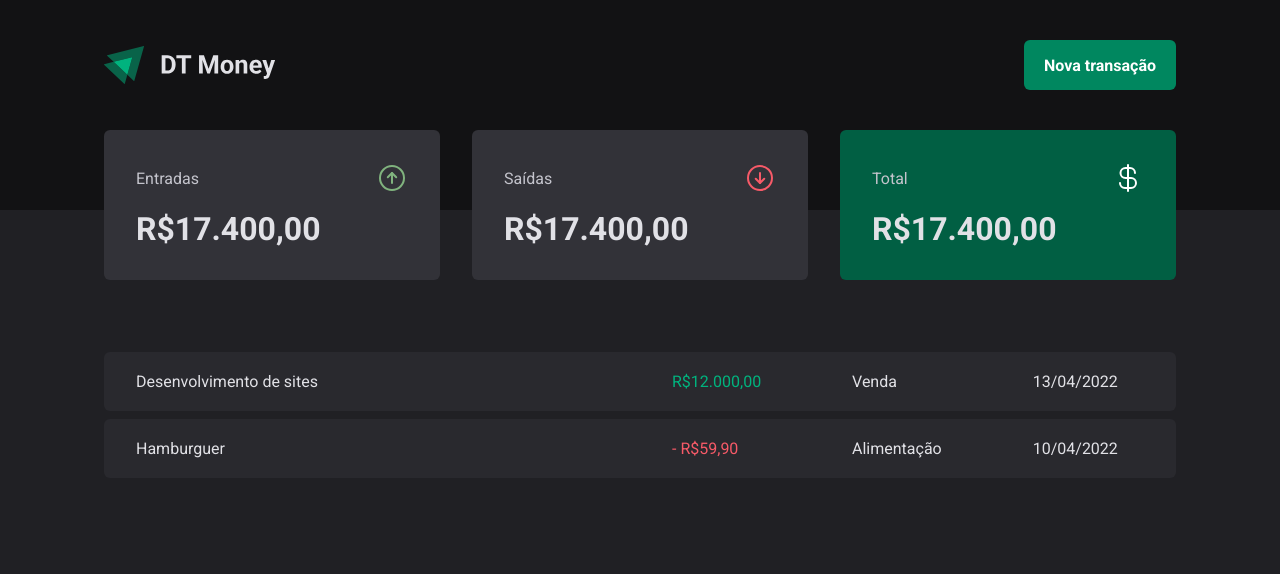
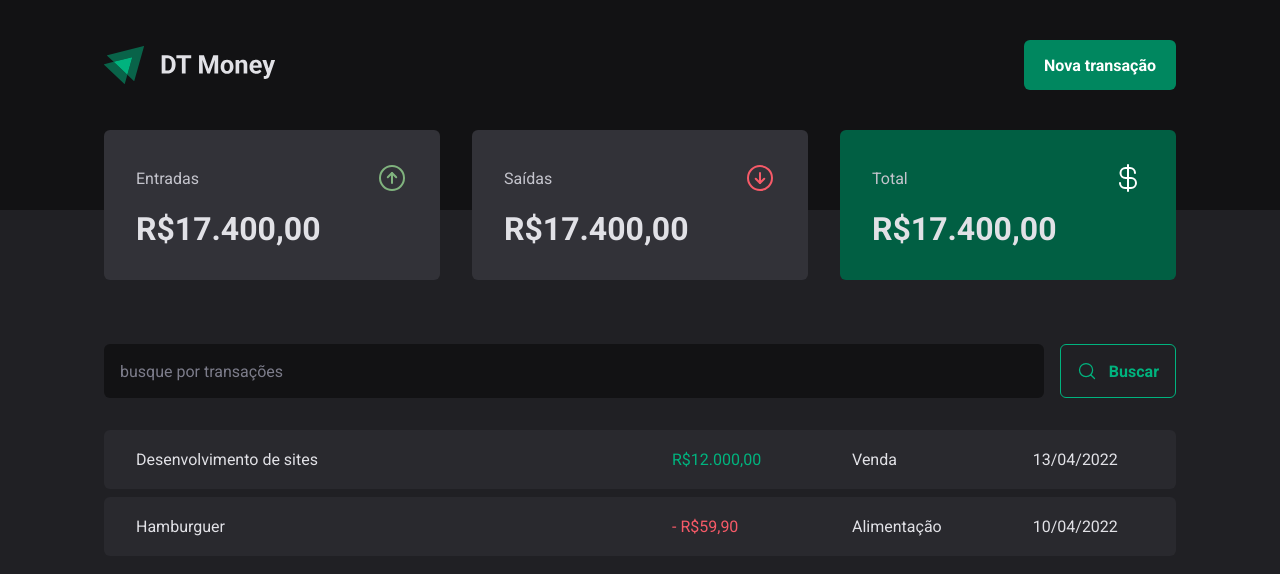
Before and after one commit to ElleLavigne/03-dt-money, a React (Vite) app: page / in a window 1280 px wide. Shown: the top 574 px of the page. Built offline with nearby package versions, Linux system fonts and the light colour scheme.

Commit message:
feat SearchForm

```diff
--- /dev/null
+++ b/src/pages/Transaction/components/Searchform/index.tsx
@@ -0,0 +1,14 @@
+import { MagnifyingGlass } from "phosphor-react";
+import { SerachFormContainer } from "./styles";
+
+export function SearchForm () {
+  return(
+   <SerachFormContainer>
+    <input type="text" placeholder="busque por transações" />
+
+    <button type="submit">
+     <MagnifyingGlass size={20}/>
+      Buscar</button>
+   </SerachFormContainer>
+  )
+}
--- /dev/null
+++ b/src/pages/Transaction/components/Searchform/styles.ts
@@ -0,0 +1,40 @@
+import styled from "styled-components";
+
+export const SerachFormContainer = styled.form`
+  display: flex;
+  gap: 1rem;
+
+  input {
+    flex: 1;
+    border-radius: 6px;
+    border: 0;
+    padding: 1rem;
+    background: ${(props) => props.theme["gray-900"]};
+    color: ${(props) => props.theme["gray-300"]};
+
+    &::placeholder {
+      color: ${(props) => props.theme["gray-500"]};
+    }
+  }
+
+  button {
+    display: flex;
+    align-items: center;
+    gap: 0.75rem;
+
+    border: 0;
+    padding: 1rem;
+    background: transparent;
+    border: 1px solid ${(props) => props.theme["green-300"]};
+    color: ${(props) => props.theme["green-300"]};
+    font-weight: bold;
+    border-radius: 6px;
+
+    &:hover {
+      background: ${(props) => props.theme["green-500"]};
+      border-color: ${(props) => props.theme["green-500"]};
+      color: ${(props) => props.theme.white};
+      transition: background-color 0.2s, color 0.2s, border-color 0.2s;
+    }
+  }
+`
--- a/src/pages/Transaction/index.tsx
+++ b/src/pages/Transaction/index.tsx
@@ -1,5 +1,6 @@
 import { Header } from '../../components/Header'
 import { Summary } from '../Summary'
+import { SearchForm } from './components/Searchform'
 import { PriceHighLight, TransactionsContainer, TransactionTable } from './styles'
 
 export function Transaction(){
@@ -8,6 +9,7 @@
       <Header/>
       <Summary/>
        <TransactionsContainer>
+        <SearchForm/>
       <TransactionTable>
          <tbody>
           <tr>
--- a/src/pages/Transaction/styles.tsx
+++ b/src/pages/Transaction/styles.tsx
@@ -11,7 +11,7 @@
   width: 100%;
   border-collapse: separate;
   border-spacing: 0 0.5rem;
-  /* margin-top: 1.5rem; */
+  margin-top: 1.5rem;
 
   td {
     padding: 1.25rem 2rem;
@@ -30,6 +30,7 @@
 interface PriceHighLightProps{
   variant: 'income' | 'outcome';
 }
+
 export const PriceHighLight = styled.span<PriceHighLightProps>`
 color: ${props => props.variant === 'income' ? props.theme["green-300"] : props.theme["red-300"]};
 `
```
